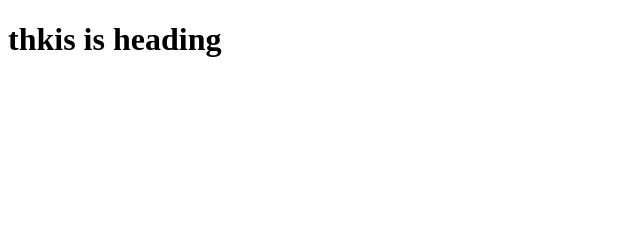
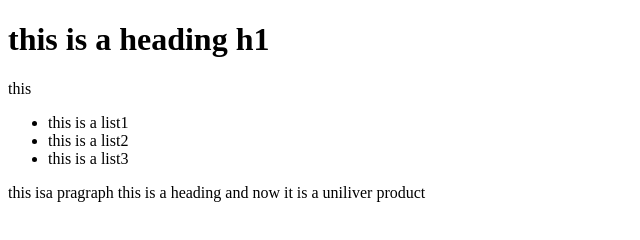
Before and after one commit to mamunal7879/merge-project, a plain HTML site: page index.html in a window 1280 px wide. Shown: the whole page, without its empty margins (0-640 px from the left). Drawn offline with Linux system fonts and the light colour scheme.

Commit message:
new add this

```diff
--- a/index.html
+++ b/index.html
@@ -7,6 +7,16 @@
     <title>Document</title>
 </head>
 <body>
-    <h1>thkis is heading </h1>
+   <h1>this is a heading h1</h1>
+   this
+   <ul>
+        <li>this is a list1</li>
+        <li>this is a list2</li>
+        <li>this is a list3</li>
+
+
+
+   </ul>
+   <p>this  isa pragraph this is a heading and now it is a uniliver product</p>
 </body>
 </html>
```
